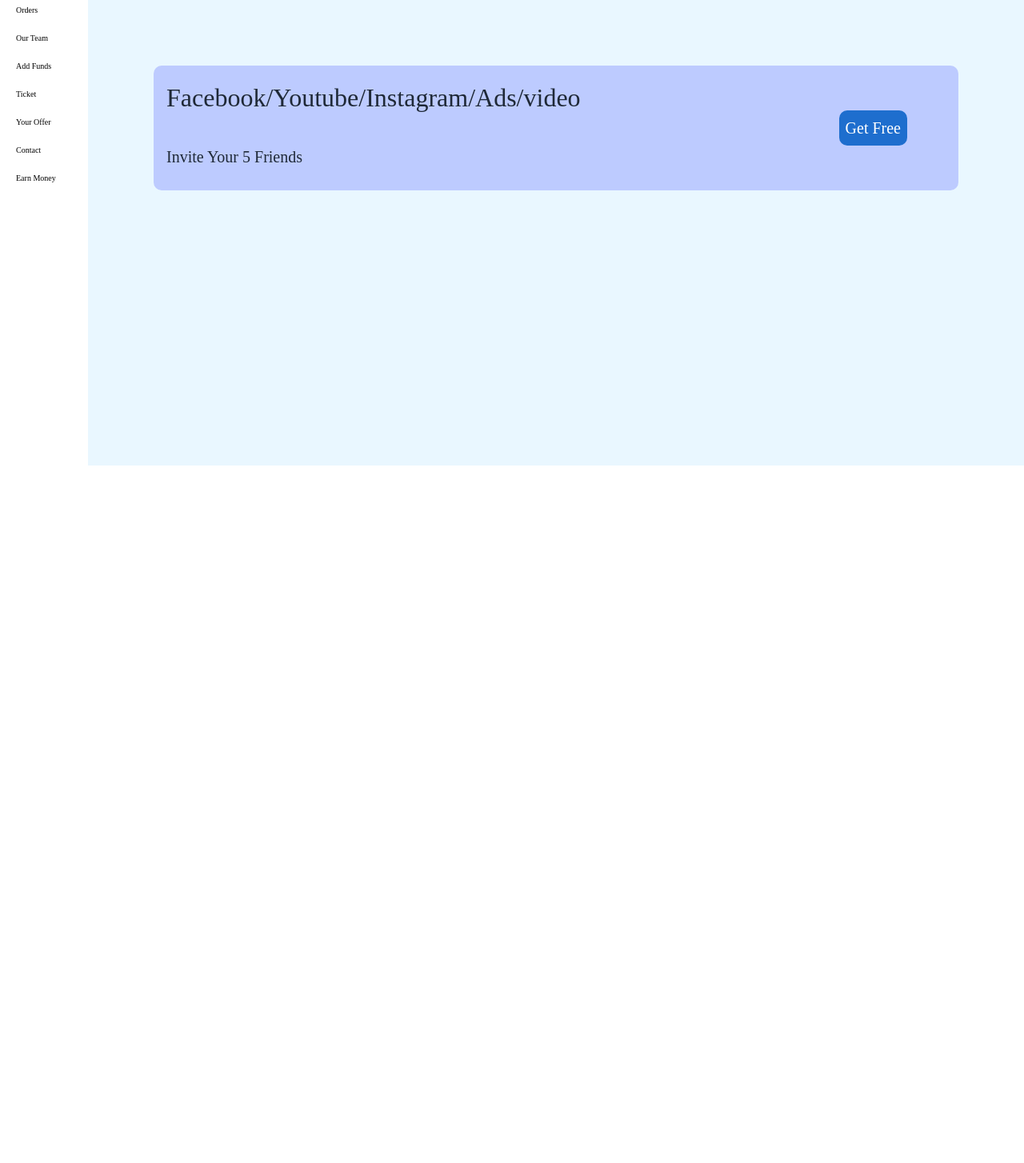
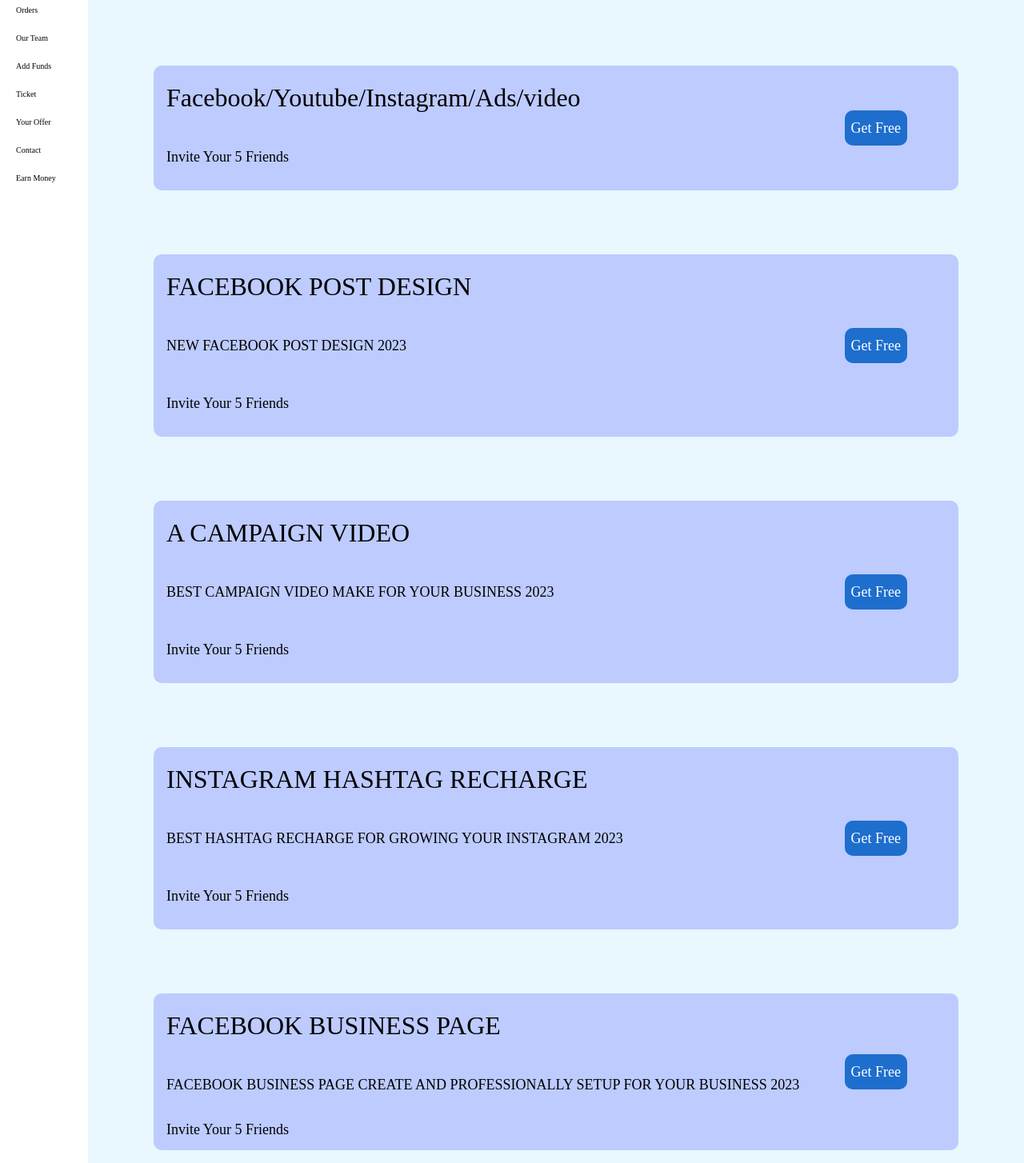
Before and after one commit to safatsaat2/associative-upliftment, a React (Vite) app: page /dashboard/earnmoney in a window 1280 px wide. Shown: the part 302-1756 px from the top of the page at 80% size. Before the commit the page ends 884 px from the top, so only its background shows below. Built offline with nearby package versions, Linux system fonts and the light colour scheme; no server answers; a web font is replaced by a local one.

Commit message:
dashservice for indivutial added

```diff
--- a/public/team.json
+++ b/public/team.json
@@ -36,7 +36,7 @@
   {
     "id": "3",
 
-    "img": "https://i.ibb.co/0cJwXHp/Whats-App-Image-2023-07-31-at-00-23-41.jpg",
+    "img": "https://i.ibb.co/kcH9ntK/Whats-App-Image-2023-07-31-at-00-28-59.jpg",
 
     "teamName" : "Galaxy Gliders Team",
 
--- a/src/Page/Dashboard/DashEarnMoney.jsx
+++ b/src/Page/Dashboard/DashEarnMoney.jsx
@@ -3,17 +3,57 @@ const DashEarnMoney = () => {
     return (
         <div className="lg:mx-[66px]">
             <h1 className="text-[32px] font-red text-black font-semibold lg:pt-20 h-full">
-            How to Get Free Service?
+                How to Get Free Service?
             </h1>
             <p className="text-black lg:w-[781px] leading-[26px] font-red mt-6" >
-            Just share our website with your friends and you will get free service. When your friend signs up and uses your unique ID as their reference code, you`ll be on your way to earning rewards!
+                Just share our website with your friends and you will get free service. When your friend signs up and uses your unique ID as their reference code, you`ll be on your way to earning rewards!
             </p>
-            <div className='w-full lg:flex justify-between items-center rounded-[10px] mt-6 lg:mt-20 bg-[#BDCBFF] '>
+            <div className='w-full text-black lg:flex justify-between items-center rounded-[10px] mt-6 lg:mt-20 bg-[#BDCBFF] '>
                 <div>
-                <h3 className="lg:text-[32px]  lg:pt-4 pl-4 font-red  pt-4">Facebook/Youtube/Instagram/Ads/video</h3>
-                <p className="text-[12px] lg:text-xl my-[12px] lg:pt-6 lg:py-4 pl-4 font-red">Invite Your 5 Friends</p>
+                    <h3 className="lg:text-[32px]  lg:pt-4 pl-4 font-red  pt-4">Facebook/Youtube/Instagram/Ads/video</h3>
+                    <p className="text-[12px] lg:text-lg my-[12px] lg:pt-6 lg:py-4 pl-4 font-red">Invite Your 5 Friends</p>
                 </div>
-                <button className="lg:text-xl  mr-16 mb-4 lg:mb-0 text-white font-red bg-[#1E6ECE] px-2 py-2 rounded-[10px] ml-4 lg:ml-0">Get Free</button>
+                <button className="lg:text-lg  mr-16 mb-4 lg:mb-0 text-white font-red bg-[#1E6ECE] px-2 py-2 rounded-[10px] ml-4 lg:ml-0">Get Free</button>
+            </div>
+            <div className='w-full text-black  lg:flex justify-between items-center rounded-[10px] mt-6 lg:mt-20 bg-[#BDCBFF] '>
+                <div>
+                    <h3 className="lg:text-[32px]  lg:pt-4 pl-4 font-red  pt-4">FACEBOOK POST DESIGN</h3>
+                    <p className="text-[12px] lg:text-lg my-[12px] lg:pt-6 lg:py-4 pl-4 font-red">NEW FACEBOOK POST DESIGN 2023
+
+                    </p>
+                    <p className="text-[12px] lg:text-lg my-[12px]  lg:py-4 pl-4 font-red">Invite Your 5 Friends</p>
+                </div>
+                <button className="lg:text-lg  mr-16 mb-4 lg:mb-0 text-white font-red bg-[#1E6ECE] px-2 py-2 rounded-[10px] ml-4 lg:ml-0">Get Free</button>
+            </div>
+            <div className='w-full text-black  lg:flex justify-between items-center rounded-[10px] mt-6 lg:mt-20 bg-[#BDCBFF] '>
+                <div>
+                    <h3 className="lg:text-[32px]  lg:pt-4 pl-4 font-red  pt-4">A CAMPAIGN VIDEO</h3>
+                    <p className="text-[12px] lg:text-lg my-[12px] lg:pt-6 lg:py-4 pl-4 font-red">BEST CAMPAIGN VIDEO MAKE FOR YOUR BUSINESS 2023</p>
+                    <p className="text-[12px] lg:text-lg my-[12px]  lg:py-4 pl-4 font-red">Invite Your 5 Friends</p>
+                </div>
+                <button className="lg:text-lg  mr-16 mb-4 lg:mb-0 text-white font-red bg-[#1E6ECE] px-2 py-2 rounded-[10px] ml-4 lg:ml-0">Get Free</button>
+            </div>
+            <div className='w-full text-black  lg:flex justify-between items-center rounded-[10px] mt-6 lg:mt-20 bg-[#BDCBFF] '>
+                <div>
+                    <h3 className="lg:text-[32px]  lg:pt-4 pl-4 font-red  pt-4">INSTAGRAM HASHTAG RECHARGE
+                    </h3>
+                    <p className="text-[12px] lg:text-lg my-[12px] lg:pt-6 lg:py-4 pl-4 font-red">BEST HASHTAG RECHARGE FOR GROWING YOUR INSTAGRAM 2023
+
+                    </p>
+                    <p className="text-[12px] lg:text-lg my-[12px]  lg:py-4 pl-4 font-red">Invite Your 5 Friends</p>
+                </div>
+                <button className="lg:text-lg  mr-16 mb-4 lg:mb-0 text-white font-red bg-[#1E6ECE] px-2 py-2 rounded-[10px] ml-4 lg:ml-0">Get Free</button>
+            </div>
+            <div className='w-full text-black  lg:flex justify-between items-center rounded-[10px] mt-6 lg:mt-20 bg-[#BDCBFF] '>
+                <div>
+                    <h3 className="lg:text-[32px]  lg:pt-4 pl-4 font-red  pt-4">FACEBOOK BUSINESS PAGE
+                    </h3>
+                    <p className="text-[12px] lg:text-lg my-[12px] lg:pt-6 lg:py-4 pl-4 font-red">FACEBOOK BUSINESS PAGE CREATE AND PROFESSIONALLY SETUP FOR YOUR BUSINESS 2023
+
+                    </p>
+                    <p className="text-[12px] lg:text-lg my-[12px] pl-4 font-red">Invite Your 5 Friends</p>
+                </div>
+                <button className="lg:text-lg  mr-16 mb-4 lg:mb-0 text-white font-red bg-[#1E6ECE] px-2 py-2 rounded-[10px] ml-4 lg:ml-0">Get Free</button>
             </div>
         </div>
     );
--- /dev/null
+++ b/src/Page/Dashboard/DashService.jsx
@@ -0,0 +1,71 @@
+import { useParams } from "react-router-dom";
+
+const DashService = () => {
+    const { id } = useParams()
+
+    return (
+        <div className="lg:mx-[66px]">
+            <h1 className="text-[32px] font-red text-black font-semibold lg:pt-20 h-full">
+                How to Get Free Service?
+            </h1>
+            <p className="text-black lg:w-[781px] leading-[26px] font-red mt-6" >
+                Just share our website with your friends and you will get free service. When your friend signs up and uses your unique ID as their reference code, you`ll be on your way to earning rewards!
+            </p>
+            <div className='w-full text-black lg:flex justify-between items-center rounded-[10px] mt-6 lg:mt-20 bg-[#BDCBFF] '>
+                <div>
+                    <h3 className="lg:text-[32px]  lg:pt-4 pl-4 font-red  pt-4">Facebook/Youtube/Instagram/Ads/video</h3>
+                    <p className="text-[12px] lg:text-lg my-[12px] lg:pt-6 lg:py-4 pl-4 font-red">Invite Your 5 Friends</p>
+                </div>
+                <button className="lg:text-lg  mr-16 mb-4 lg:mb-0 text-white font-red bg-[#1E6ECE] px-2 py-2 rounded-[10px] ml-4 lg:ml-0">Get Free</button>
+            </div>
+            {
+                id === '1' ? <div className='w-full text-black  lg:flex justify-between items-center rounded-[10px] mt-6 lg:mt-20 bg-[#BDCBFF] '>
+                    <div>
+                        <h3 className="lg:text-[32px]  lg:pt-4 pl-4 font-red  pt-4">FACEBOOK POST DESIGN</h3>
+                        <p className="text-[12px] lg:text-lg my-[12px] lg:pt-6 lg:py-4 pl-4 font-red">NEW FACEBOOK POST DESIGN 2023
+
+                        </p>
+                        <p className="text-[12px] lg:text-lg my-[12px]  lg:py-4 pl-4 font-red">Invite Your 5 Friends</p>
+                    </div>
+                    <button className="lg:text-lg  mr-16 mb-4 lg:mb-0 text-white font-red bg-[#1E6ECE] px-2 py-2 rounded-[10px] ml-4 lg:ml-0">Get Free</button>
+                </div>
+                    :
+                    id === "2" ? <div className='w-full text-black  lg:flex justify-between items-center rounded-[10px] mt-6 lg:mt-20 bg-[#BDCBFF] '>
+                        <div>
+                            <h3 className="lg:text-[32px]  lg:pt-4 pl-4 font-red  pt-4">A CAMPAIGN VIDEO</h3>
+                            <p className="text-[12px] lg:text-lg my-[12px] lg:pt-6 lg:py-4 pl-4 font-red">BEST CAMPAIGN VIDEO MAKE FOR YOUR BUSINESS 2023</p>
+                            <p className="text-[12px] lg:text-lg my-[12px]  lg:py-4 pl-4 font-red">Invite Your 5 Friends</p>
+                        </div>
+                        <button className="lg:text-lg  mr-16 mb-4 lg:mb-0 text-white font-red bg-[#1E6ECE] px-2 py-2 rounded-[10px] ml-4 lg:ml-0">Get Free</button>
+                    </div>
+                        :
+                        id === "3" ? <div className='w-full text-black  lg:flex justify-between items-center rounded-[10px] mt-6 lg:mt-20 bg-[#BDCBFF] '>
+                            <div>
+                                <h3 className="lg:text-[32px]  lg:pt-4 pl-4 font-red  pt-4">INSTAGRAM HASHTAG RECHARGE
+                                </h3>
+                                <p className="text-[12px] lg:text-lg my-[12px] lg:pt-6 lg:py-4 pl-4 font-red">BEST HASHTAG RECHARGE FOR GROWING YOUR INSTAGRAM 2023
+
+                                </p>
+                                <p className="text-[12px] lg:text-lg my-[12px]  lg:py-4 pl-4 font-red">Invite Your 5 Friends</p>
+                            </div>
+                            <button className="lg:text-lg  mr-16 mb-4 lg:mb-0 text-white font-red bg-[#1E6ECE] px-2 py-2 rounded-[10px] ml-4 lg:ml-0">Get Free</button>
+                        </div>
+                            : id === "4" ? <div className='w-full text-black  lg:flex justify-between items-center rounded-[10px] mt-6 lg:mt-20 bg-[#BDCBFF] '>
+                                <div>
+                                    <h3 className="lg:text-[32px]  lg:pt-4 pl-4 font-red  pt-4">FACEBOOK BUSINESS PAGE
+                                    </h3>
+                                    <p className="text-[12px] lg:text-lg my-[12px] lg:pt-6 lg:py-4 pl-4 font-red">FACEBOOK BUSINESS PAGE CREATE AND PROFESSIONALLY SETUP FOR YOUR BUSINESS 2023
+
+                                    </p>
+                                    <p className="text-[12px] lg:text-lg my-[12px] pl-4 font-red">Invite Your 5 Friends</p>
+                                </div>
+                                <button className="lg:text-lg  mr-16 mb-4 lg:mb-0 text-white font-red bg-[#1E6ECE] px-2 py-2 rounded-[10px] ml-4 lg:ml-0">Get Free</button>
+                            </div>
+                                :
+                                <></>
+            }
+        </div>
+    );
+};
+
+export default DashService;
--- a/src/Page/Dashboard/DashWelcome.jsx
+++ b/src/Page/Dashboard/DashWelcome.jsx
@@ -3,12 +3,12 @@ import { AuthContext } from "../../Provider/AuthProvider";
 
 const DashWelcome = () => {
     const {user} = useContext(AuthContext)
-    const name = user.displayName;
+    const name = user?.displayName;
     console.log(name)
     return (
         <div className="flex flex-col justify-center items-center h-screen">
             <h1 className="text-2xl lg:text-6xl">Welcome to Dashboard</h1>
-            <p className="text-lg lg:text-4xl mt-3 lg:mt-6">{name}</p>
+            <p className="text-lg lg:text-4xl mt-3 lg:mt-6">KOBITA BEGUM</p>
         </div>
     );
 };
--- a/src/Page/Dashboard/DashYourOffer.jsx
+++ b/src/Page/Dashboard/DashYourOffer.jsx
@@ -3,49 +3,49 @@ const DashYourOffer = () => {
     return (
         <div className="max-w-5xl mx-auto">
             <div className="grid grid-cols-3 mt-5 items-center">
-                <img className=" w-[60px] lg:mr-[230px]" src="https://i.ibb.co/rcWB7Hy/Rectangle-6432.png" alt="" />
+                <img className=" w-[60px] lg:w-[120px] lg:mr-[130px]" src="https://i.ibb.co/rcWB7Hy/Rectangle-6432.png" alt="" />
                 <div className="-ml-4 lg:ml-0 col-span-2 flex justify-between items-center">
                     <div>
-                        <h4 className="lg:text-2xl font-saira">FACEBOOK POST </h4>
-                        <p className="mt-1 text-[8px] lg:text-base">NEW FACEBOOK POST 2023 </p>
+                        <h4 className="lg:text-2xl w-[190px] lg:w-full font-saira">FACEBOOK POST DESIGN </h4>
+                        <p className="mt-1 w-[173px] lg:w-[548px] text-[8px] lg:text-base">NEW FACEBOOK POST DESIGN 2023 </p>
                     </div>
-                    <button className="gradient leading-[30px] py-2 px-3 rounded-[10px]">
+                    <button className="gradient leading-[30px] py-1 px-2 lg:py-2 lg:px-3 rounded-[10px] text-[12px] lg:text-base">
                         Get it
                     </button>
                 </div>
             </div>
             <div className="grid grid-cols-3 mt-5  items-center">
-                <img className=" w-[60px] lg:mr-[230px]" src="https://i.ibb.co/rcWB7Hy/Rectangle-6432.png" alt="" />
+                <img className=" w-[60px] lg:w-[120px] lg:mr-[130px]" src="https://i.ibb.co/rcWB7Hy/Rectangle-6432.png" alt="" />
                 <div className="-ml-4 lg:ml-0 col-span-2 flex justify-between items-center">
                     <div>
-                        <h4 className="lg:text-2xl font-saira">FACEBOOK cover POST </h4>
-                        <p className="mt-1 text-[8px] lg:text-base">NEW FACEBOOK COVER POST 2023  </p>
+                        <h4 className="lg:text-2xl w-[190px] lg:w-full font-saira">A CAMPAIGN VIDEO</h4>
+                        <p className="mt-1 w-[173px] lg:w-[548px] text-[8px] lg:text-base">BEST CAMPAIGN VIDEO MAKE FOR YOUR BUSINESS 2023  </p>
                     </div>
-                    <button className="gradient leading-[30px] py-2 px-3 rounded-[10px]">
+                    <button className="gradient leading-[30px] py-1 px-2 lg:py-2 lg:px-3 rounded-[10px] text-[12px] lg:text-base">
                         Get it
                     </button>
                 </div>
             </div>
             <div className="grid grid-cols-3 mt-5 items-center">
-                <img className=" w-[60px] lg:mr-[230px]" src="https://i.ibb.co/rcWB7Hy/Rectangle-6432.png" alt="" />
+                <img className=" w-[60px] lg:w-[120px] lg:mr-[130px]" src="https://i.ibb.co/rcWB7Hy/Rectangle-6432.png" alt="" />
                 <div className="-ml-4 lg:ml-0 col-span-2 flex justify-between items-center">
                 <div >
-                    <h4 className="lg:text-2xl font-saira">instagram POST </h4>
-                    <p className="mt-1 text-[8px] lg:text-base">NEW INSTAGRAM POST 2023 </p>
+                    <h4 className="lg:text-2xl w-[190px] lg:w-full font-saira">INSTAGRAM HASHTAG RECHARGE </h4>
+                    <p className="mt-1 w-[173px] lg:w-[548px] text-[8px] lg:text-base">BEST HASHTAG RECHARGE FOR GROWING YOUR INSTAGRAM 2023 </p>
                 </div>
-                <button className="gradient leading-[30px] py-2 px-3 rounded-[10px]">
+                <button className="gradient leading-[30px] py-1 px-2 lg:py-2 lg:px-3 rounded-[10px] text-[12px] lg:text-base">
                     Get it
                 </button>
                 </div>
             </div>
             <div className="grid grid-cols-3 mt-5  items-center">
-                <img className=" w-[60px] lg:mr-[230px]" src="https://i.ibb.co/rcWB7Hy/Rectangle-6432.png" alt="" />
+                <img className=" w-[60px] lg:w-[120px] lg:mr-[130px]" src="https://i.ibb.co/rcWB7Hy/Rectangle-6432.png" alt="" />
                 <div className="-ml-4 lg:ml-0 col-span-2 flex justify-between items-center">
                 <div >
-                    <h4 className="lg:text-2xl font-saira">TWITTER POST </h4>
-                    <p className="mt-1 text-[8px] lg:text-base">NEW TWITTER POST 2023 </p>
+                    <h4 className="lg:text-2xl w-[190px] lg:w-full font-saira">FACEBOOK BUSINESS PAGE</h4>
+                    <p className="mt-1 w-[173px] lg:w-[548px] text-[8px] lg:text-base">FACEBOOK BUSINESS PAGE CREATE AND PROFESSIONALLY SETUP FOR YOUR BUSINESS 2023 </p>
                 </div>
-                <button className="gradient leading-[30px] py-2 px-3 rounded-[10px]">
+                <button className="gradient leading-[30px] py-1 px-2 lg:py-2 lg:px-3 rounded-[10px] text-[12px] lg:text-base">
                     Get it
                 </button>
                 </div>
```
Also changed, not shown: src/Page/Dashboard/Dashboard.jsx (+14 -13 lines), src/Routes/Routes.jsx (+6 -1 lines).
